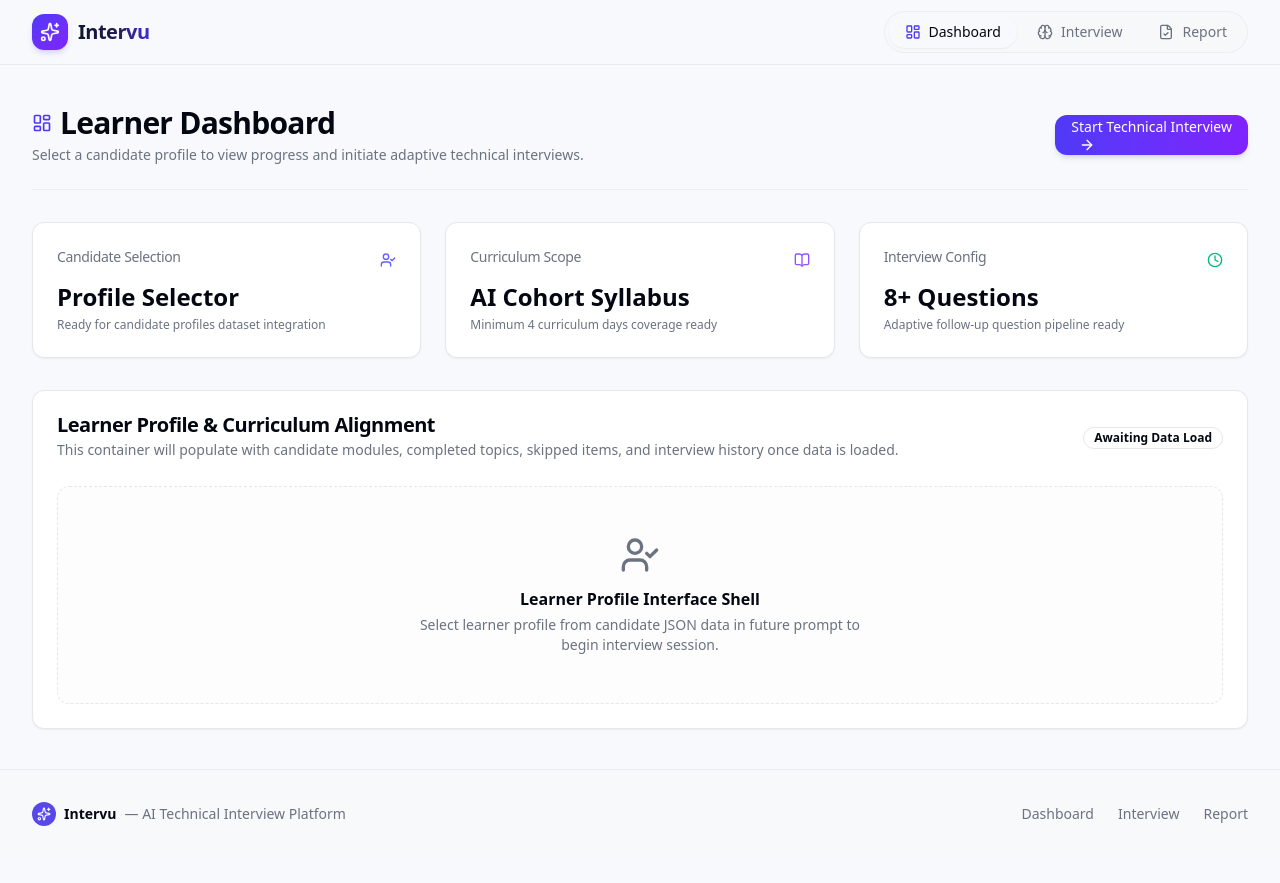
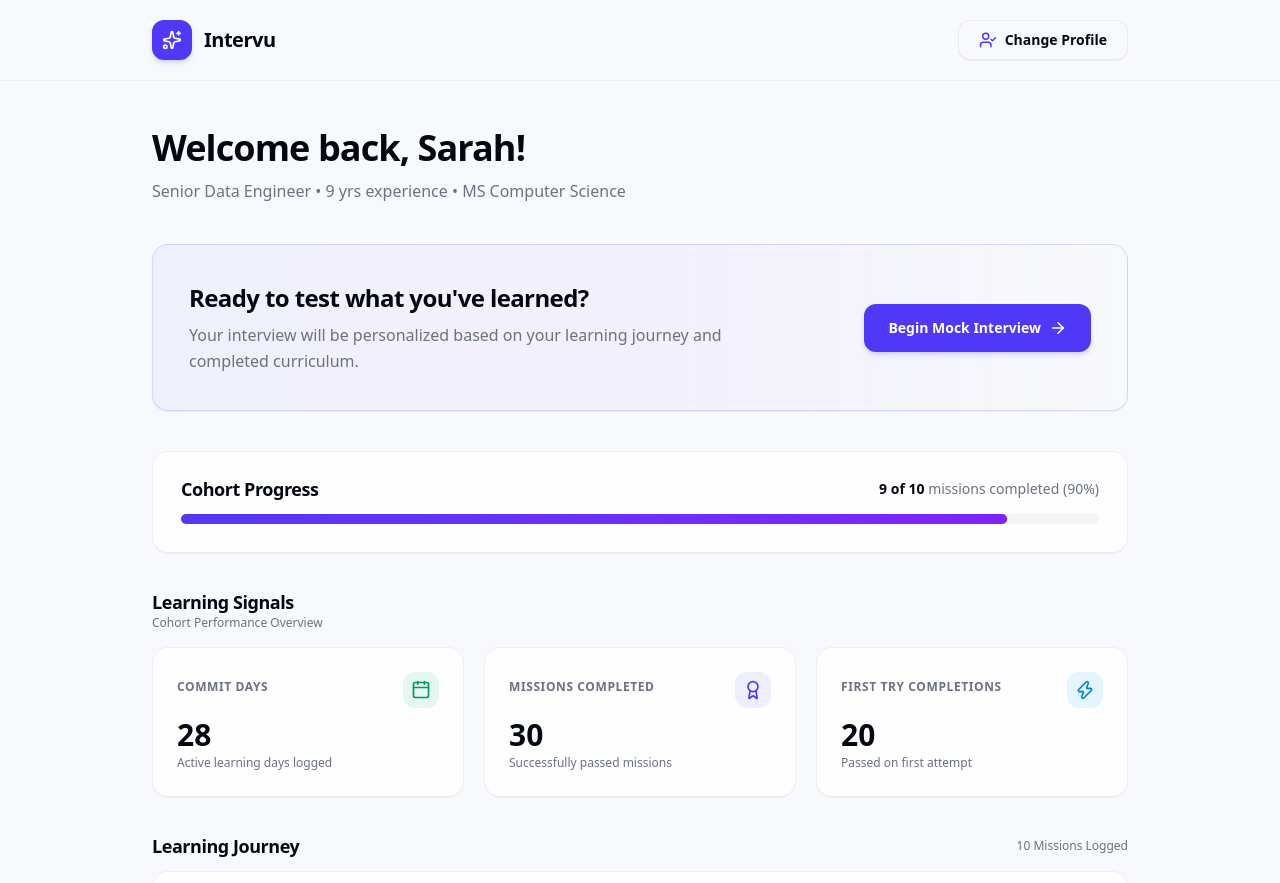
Before and after one commit to twilight457/Intervu, a Next.js app: page /dashboard in a window 1280 px wide. Shown: the top 883 px of the page. Before the commit the page ends 858 px from the top, so only its background shows below. Built offline with nearby package versions, Linux system fonts and the light colour scheme.

Commit message:
Build personalized learner dashboard
Created the personalized dashboard using candidate data, including learner information, cohort progress, learning journey, learning signals.

```diff
--- a/app/dashboard/page.tsx
+++ b/app/dashboard/page.tsx
@@ -1,105 +1,253 @@
+"use client";
+
+import { useEffect, useState } from "react";
 import Link from "next/link";
-import { LayoutDashboard, UserCheck, BookOpen, Clock, ArrowRight } from "lucide-react";
-import { Card, CardHeader, CardTitle, CardDescription, CardContent } from "@/components/ui/card";
+import {
+  ArrowRight,
+  CheckCircle2,
+  AlertCircle,
+  XCircle,
+  Calendar,
+  Award,
+  Zap,
+} from "lucide-react";
+import candidatesDataRaw from "@/data/candidates.json";
+import { CandidateProfile, CandidatesData } from "@/types/profile";
+import { getStoredCandidate } from "@/lib/candidate-store";
 import { Button } from "@/components/ui/button";
+import { Card, CardHeader, CardTitle, CardContent } from "@/components/ui/card";
 import { Badge } from "@/components/ui/badge";
+import { Progress } from "@/components/ui/progress";
+
+const data = candidatesDataRaw as CandidatesData;
+const defaultCandidate = data.candidates[0];
 
 export default function DashboardPage() {
+  const [candidate, setCandidate] = useState<CandidateProfile>(defaultCandidate);
+  const [isLoaded, setIsLoaded] = useState(false);
+
+  useEffect(() => {
+    const stored = getStoredCandidate();
+    if (stored) {
+      setCandidate(stored);
+    }
+    setIsLoaded(true);
+  }, []);
+
+  if (!isLoaded) {
     return (
-    <div className="container mx-auto px-4 sm:px-8 py-10 space-y-8">
-      {/* Header */}
-      <div className="flex flex-col md:flex-row md:items-center justify-between gap-4 border-b border-border/60 pb-6">
-        <div>
-          <div className="flex items-center gap-2 mb-1">
-            <LayoutDashboard className="h-5 w-5 text-indigo-600 dark:text-indigo-400" />
-            <h1 className="text-3xl font-bold tracking-tight">Learner Dashboard</h1>
+      <div className="max-w-5xl mx-auto px-4 sm:px-6 py-16 flex items-center justify-center min-h-[50vh]">
+        <div className="animate-pulse space-y-4 text-center">
+          <div className="h-8 w-44 bg-muted rounded-xl mx-auto" />
+          <div className="h-4 w-60 bg-muted/60 rounded-lg mx-auto" />
         </div>
-          <p className="text-muted-foreground text-sm">
-            Select a candidate profile to view progress and initiate adaptive technical interviews.
+      </div>
+    );
+  }
+
+  const { member, missions, signals } = candidate;
+
+  // Extract candidate first name
+  const firstName = member.name ? member.name.trim().split(" ")[0] : "Learner";
+
+  // Calculate mission progress dynamically
+  const sortedMissions = [...missions].sort((a, b) => a.day - b.day);
+  const completedMissionsCount = missions.filter((m) => m.passed).length;
+  const totalMissionsCount = missions.length;
+  const progressPercentage = Math.round((completedMissionsCount / totalMissionsCount) * 100);
+
+  return (
+    <div className="min-h-screen bg-background py-10 px-4 sm:px-6 space-y-10 max-w-5xl mx-auto">
+      {/* 1. Hero Header Section */}
+      <section className="space-y-2 pt-1">
+        <h1 className="text-3xl sm:text-4xl font-extrabold tracking-tight text-foreground leading-tight">
+          Welcome back, {firstName}!
+        </h1>
+
+        <p className="text-sm sm:text-base text-muted-foreground font-medium leading-relaxed">
+          {member.jobRole} &bull; {member.yearsExperience} yrs experience &bull; {member.education}
+        </p>
+      </section>
+
+      {/* 2. Primary Action Card */}
+      <section>
+        <Card className="rounded-2xl border border-indigo-500/20 bg-gradient-to-r from-indigo-500/5 via-violet-500/5 to-transparent p-7 sm:p-9 shadow-2xs transition-all duration-200 hover:shadow-xs hover:border-indigo-500/30">
+          <div className="flex flex-col md:flex-row md:items-center justify-between gap-6">
+            <div className="space-y-2 max-w-xl">
+              <h2 className="text-xl sm:text-2xl font-bold tracking-tight text-foreground leading-snug">
+                Ready to test what you&apos;ve learned?
+              </h2>
+
+              <p className="text-sm sm:text-base text-muted-foreground leading-relaxed">
+                Your interview will be personalized based on your learning journey and completed curriculum.
               </p>
             </div>
 
-        <Button asChild variant="gradient">
-          <Link href="/interview">
-            Start Technical Interview
-            <ArrowRight className="ml-2 h-4 w-4" />
+            <Button
+              asChild
+              size="lg"
+              className="h-12 px-6 text-sm font-semibold rounded-xl bg-indigo-600 hover:bg-indigo-500 text-white shadow-md shadow-indigo-500/20 shrink-0 self-start md:self-center"
+            >
+              <Link href="/interview" className="inline-flex items-center justify-center gap-2 text-white">
+                <span>Begin Mock Interview</span>
+                <ArrowRight className="h-[18px] w-[18px] shrink-0 text-white" />
               </Link>
             </Button>
           </div>
+        </Card>
+      </section>
 
-      {/* Metrics Shell */}
-      <div className="grid grid-cols-1 sm:grid-cols-3 gap-6">
-        <Card>
-          <CardHeader className="flex flex-row items-center justify-between pb-2">
-            <CardTitle className="text-sm font-medium text-muted-foreground">
-              Candidate Selection
+      {/* 3. Cohort Progress Section */}
+      <section>
+        <Card className="rounded-2xl border border-border/70 bg-card/80 p-6 sm:p-7 shadow-2xs space-y-4">
+          <div className="flex flex-col sm:flex-row sm:items-center justify-between gap-2">
+            <h3 className="text-base sm:text-lg font-bold tracking-tight text-foreground leading-none">
+              Cohort Progress
+            </h3>
+
+            <div className="text-xs sm:text-sm text-muted-foreground font-medium leading-none">
+              <span className="font-bold text-foreground">
+                {completedMissionsCount} of {totalMissionsCount}
+              </span>{" "}
+              missions completed ({progressPercentage}%)
+            </div>
+          </div>
+
+          <Progress
+            value={completedMissionsCount}
+            max={totalMissionsCount}
+            indicatorClassName="bg-gradient-to-r from-indigo-600 to-violet-600"
+            className="h-2.5 rounded-full bg-muted"
+          />
+        </Card>
+      </section>
+
+      {/* 4. Learning Signals Section */}
+      <section className="space-y-4">
+        <div className="space-y-1">
+          <h3 className="text-base sm:text-lg font-bold tracking-tight text-foreground leading-none">
+            Learning Signals
+          </h3>
+          <p className="text-xs text-muted-foreground font-medium">Cohort Performance Overview</p>
+        </div>
+
+        <div className="grid grid-cols-1 sm:grid-cols-3 gap-5">
+          <Card className="rounded-2xl border border-border/70 bg-card/80 p-6 shadow-2xs transition-all duration-200 hover:shadow-xs">
+            <CardHeader className="p-0 pb-3 flex flex-row items-center justify-between">
+              <CardTitle className="text-xs font-semibold text-muted-foreground uppercase tracking-wider leading-none">
+                Commit Days
               </CardTitle>
-            <UserCheck className="h-4 w-4 text-indigo-500" />
+              <div className="h-9 w-9 rounded-xl bg-emerald-500/10 flex items-center justify-center text-emerald-600 dark:text-emerald-400 shrink-0">
+                <Calendar className="h-5 w-5" />
+              </div>
             </CardHeader>
-          <CardContent>
-            <div className="text-2xl font-bold">Profile Selector</div>
-            <p className="text-xs text-muted-foreground mt-1">
-              Ready for candidate profiles dataset integration
-            </p>
+            <CardContent className="p-0 space-y-1">
+              <div className="text-3xl font-extrabold text-foreground leading-none">{signals.commitDays}</div>
+              <p className="text-xs text-muted-foreground leading-normal">Active learning days logged</p>
             </CardContent>
           </Card>
 
-        <Card>
-          <CardHeader className="flex flex-row items-center justify-between pb-2">
-            <CardTitle className="text-sm font-medium text-muted-foreground">
-              Curriculum Scope
+          <Card className="rounded-2xl border border-border/70 bg-card/80 p-6 shadow-2xs transition-all duration-200 hover:shadow-xs">
+            <CardHeader className="p-0 pb-3 flex flex-row items-center justify-between">
+              <CardTitle className="text-xs font-semibold text-muted-foreground uppercase tracking-wider leading-none">
+                Missions Completed
               </CardTitle>
-            <BookOpen className="h-4 w-4 text-violet-500" />
+              <div className="h-9 w-9 rounded-xl bg-indigo-500/10 flex items-center justify-center text-indigo-600 dark:text-indigo-400 shrink-0">
+                <Award className="h-5 w-5" />
+              </div>
             </CardHeader>
-          <CardContent>
-            <div className="text-2xl font-bold">AI Cohort Syllabus</div>
-            <p className="text-xs text-muted-foreground mt-1">
-              Minimum 4 curriculum days coverage ready
-            </p>
+            <CardContent className="p-0 space-y-1">
+              <div className="text-3xl font-extrabold text-foreground leading-none">{signals.missionsCompleted}</div>
+              <p className="text-xs text-muted-foreground leading-normal">Successfully passed missions</p>
             </CardContent>
           </Card>
 
-        <Card>
-          <CardHeader className="flex flex-row items-center justify-between pb-2">
-            <CardTitle className="text-sm font-medium text-muted-foreground">
-              Interview Config
+          <Card className="rounded-2xl border border-border/70 bg-card/80 p-6 shadow-2xs transition-all duration-200 hover:shadow-xs">
+            <CardHeader className="p-0 pb-3 flex flex-row items-center justify-between">
+              <CardTitle className="text-xs font-semibold text-muted-foreground uppercase tracking-wider leading-none">
+                First Try Completions
               </CardTitle>
-            <Clock className="h-4 w-4 text-emerald-500" />
+              <div className="h-9 w-9 rounded-xl bg-sky-500/10 flex items-center justify-center text-sky-600 dark:text-sky-400 shrink-0">
+                <Zap className="h-5 w-5" />
+              </div>
             </CardHeader>
-          <CardContent>
-            <div className="text-2xl font-bold">8+ Questions</div>
-            <p className="text-xs text-muted-foreground mt-1">
-              Adaptive follow-up question pipeline ready
-            </p>
+            <CardContent className="p-0 space-y-1">
+              <div className="text-3xl font-extrabold text-foreground leading-none">{signals.missionsFirstTry}</div>
+              <p className="text-xs text-muted-foreground leading-normal">Passed on first attempt</p>
             </CardContent>
           </Card>
         </div>
+      </section>
 
-      {/* Learner Profile & Module Progress Container Shell */}
-      <Card>
-        <CardHeader>
+      {/* 5. Learning Journey Section */}
+      <section className="space-y-4 pb-12">
         <div className="flex items-center justify-between">
-            <div>
-              <CardTitle>Learner Profile & Curriculum Alignment</CardTitle>
-              <CardDescription className="mt-1">
-                This container will populate with candidate modules, completed topics, skipped items, and interview history once data is loaded.
-              </CardDescription>
+          <h3 className="text-base sm:text-lg font-bold tracking-tight text-foreground leading-none">
+            Learning Journey
+          </h3>
+          <span className="text-xs text-muted-foreground font-medium leading-none">
+            {sortedMissions.length} Missions Logged
+          </span>
         </div>
-            <Badge variant="outline">Awaiting Data Load</Badge>
+
+        <Card className="rounded-2xl border border-border/70 bg-card/80 shadow-2xs overflow-hidden">
+          <div className="divide-y divide-border/60">
+            {sortedMissions.map((mission) => {
+              const isPassed = mission.passed === true;
+              const isSkipped = mission.skipped === true;
+              const isFailed = mission.passed === false && !isSkipped;
+
+              return (
+                <div
+                  key={`${mission.day}-${mission.title}`}
+                  className="px-6 py-4 flex flex-col sm:flex-row sm:items-center justify-between gap-4 transition-colors hover:bg-muted/40"
+                >
+                  <div className="inline-flex items-center gap-4">
+                    {/* Perfectly centered day square */}
+                    <div className="h-10 min-w-[4rem] px-3 rounded-xl bg-muted/80 inline-flex items-center justify-center text-xs font-bold text-foreground leading-none text-center select-none shrink-0">
+                      Day {mission.day}
                     </div>
-        </CardHeader>
-        <CardContent>
-          <div className="border border-dashed border-border rounded-xl p-12 text-center bg-muted/20">
-            <UserCheck className="h-10 w-10 mx-auto text-muted-foreground mb-3" />
-            <h3 className="text-base font-semibold text-foreground">
-              Learner Profile Interface Shell
-            </h3>
-            <p className="text-sm text-muted-foreground max-w-md mx-auto mt-1">
-              Select learner profile from candidate JSON data in future prompt to begin interview session.
+
+                    <div className="space-y-1">
+                      <h4 className="font-semibold text-sm sm:text-base text-foreground leading-tight">
+                        {mission.title}
+                      </h4>
+                      {mission.attempts !== undefined && mission.attempts > 0 && (
+                        <p className="text-xs text-muted-foreground leading-none">
+                          {mission.attempts} {mission.attempts === 1 ? "attempt" : "attempts"}
                         </p>
+                      )}
                     </div>
-        </CardContent>
+                  </div>
+
+                  <div className="inline-flex items-center gap-2 self-start sm:self-center shrink-0">
+                    {isPassed && (
+                      <Badge variant="outline" className="h-8 px-3.5 text-xs font-semibold rounded-full border-emerald-500/30 text-emerald-600 dark:text-emerald-400 bg-emerald-500/10 inline-flex items-center justify-center gap-1.5 leading-none whitespace-nowrap">
+                        <CheckCircle2 className="h-4 w-4 text-emerald-500 shrink-0" />
+                        <span className="leading-none">Passed</span>
+                      </Badge>
+                    )}
+
+                    {isSkipped && (
+                      <Badge variant="outline" className="h-8 px-3.5 text-xs font-semibold rounded-full border-amber-500/30 text-amber-600 dark:text-amber-400 bg-amber-500/10 inline-flex items-center justify-center gap-1.5 leading-none whitespace-nowrap">
+                        <AlertCircle className="h-4 w-4 text-amber-500 shrink-0" />
+                        <span className="leading-none">Skipped</span>
+                      </Badge>
+                    )}
+
+                    {isFailed && (
+                      <Badge variant="destructive" className="h-8 px-3.5 text-xs font-semibold rounded-full inline-flex items-center justify-center gap-1.5 leading-none whitespace-nowrap">
+                        <XCircle className="h-4 w-4 shrink-0" />
+                        <span className="leading-none">Failed</span>
+                      </Badge>
+                    )}
+                  </div>
+                </div>
+              );
+            })}
+          </div>
         </Card>
+      </section>
     </div>
   );
 }
--- a/components/layout/footer.tsx
+++ b/components/layout/footer.tsx
@@ -1,6 +1,5 @@
 "use client";
 
-import Link from "next/link";
 import { usePathname } from "next/navigation";
 import { Sparkles } from "lucide-react";
 
@@ -11,26 +10,14 @@ export function Footer() {
   if (pathname === "/") return null;
 
   return (
-    <footer className="w-full border-t border-border/60 bg-background/50 py-8 text-sm text-muted-foreground">
-      <div className="container mx-auto flex flex-col sm:flex-row items-center justify-between gap-4 px-4 sm:px-8">
-        <div className="flex items-center gap-2">
-          <div className="flex h-6 w-6 items-center justify-center rounded-lg bg-primary text-primary-foreground">
-            <Sparkles className="h-3.5 w-3.5" />
+    <footer className="w-full border-t border-border/60 bg-background/50 py-6 text-xs text-muted-foreground">
+      <div className="max-w-5xl mx-auto flex items-center justify-between px-4 sm:px-6">
+        <div className="inline-flex items-center gap-2.5 leading-none">
+          <div className="flex h-5 w-5 items-center justify-center rounded-md bg-indigo-600 text-white shrink-0">
+            <Sparkles className="h-3 w-3" />
           </div>
-          <span className="font-semibold text-foreground">Intervu</span>
-          <span>&mdash; AI Technical Interview Platform</span>
-        </div>
-
-        <div className="flex items-center gap-6">
-          <Link href="/dashboard" className="hover:text-foreground transition-colors">
-            Dashboard
-          </Link>
-          <Link href="/interview" className="hover:text-foreground transition-colors">
-            Interview
-          </Link>
-          <Link href="/report" className="hover:text-foreground transition-colors">
-            Report
-          </Link>
+          <span className="font-semibold text-foreground leading-none">Intervu</span>
+          <span className="leading-none">&mdash; AI Technical Interview Platform</span>
         </div>
       </div>
     </footer>
--- a/components/layout/navbar.tsx
+++ b/components/layout/navbar.tsx
@@ -2,8 +2,8 @@
 
 import Link from "next/link";
 import { usePathname } from "next/navigation";
-import { Sparkles, LayoutDashboard, Brain, FileCheck, Layers } from "lucide-react";
-import { cn } from "@/lib/utils";
+import { Sparkles, UserCheck } from "lucide-react";
+import { Button } from "@/components/ui/button";
 
 export function Navbar() {
   const pathname = usePathname();
@@ -11,47 +11,30 @@ export function Navbar() {
   // Do not render Navbar on the landing profile selection screen (/)
   if (pathname === "/") return null;
 
-  const navItems = [
-    { href: "/dashboard", label: "Dashboard", icon: LayoutDashboard },
-    { href: "/interview", label: "Interview", icon: Brain },
-    { href: "/report", label: "Report", icon: FileCheck },
-  ];
-
   return (
-    <header className="sticky top-0 z-40 w-full border-b border-border/80 bg-background/80 backdrop-blur-md transition-all">
-      <div className="container mx-auto flex h-16 items-center justify-between px-4 sm:px-8">
+    <header className="sticky top-0 z-40 w-full border-b border-border/60 bg-background/85 backdrop-blur-md transition-all">
+      <div className="max-w-5xl mx-auto flex h-20 items-center justify-between px-4 sm:px-6">
         {/* Brand Logo */}
-        <Link href="/dashboard" className="flex items-center gap-2.5 group">
-          <div className="flex h-9 w-9 items-center justify-center rounded-xl bg-gradient-to-br from-indigo-600 to-violet-600 text-white shadow-md shadow-indigo-500/20 group-hover:scale-105 transition-transform duration-200">
+        <Link href="/dashboard" className="inline-flex items-center justify-center gap-3 group">
+          <div className="flex h-10 w-10 items-center justify-center rounded-xl bg-indigo-600 text-white shadow-md shadow-indigo-500/20 group-hover:scale-105 transition-transform duration-200 shrink-0">
             <Sparkles className="h-5 w-5" />
           </div>
-          <span className="text-xl font-bold tracking-tight bg-gradient-to-r from-slate-900 via-indigo-950 to-indigo-700 dark:from-white dark:to-indigo-300 bg-clip-text text-transparent">
+          <span className="text-xl font-bold tracking-tight text-foreground">
             Intervu
           </span>
         </Link>
 
-        {/* Navigation Links */}
-        <nav className="flex items-center gap-1 rounded-full border border-border/60 bg-muted/40 p-1">
-          {navItems.map((item) => {
-            const Icon = item.icon;
-            const isActive = pathname === item.href;
-            return (
-              <Link
-                key={item.href}
-                href={item.href}
-                className={cn(
-                  "flex items-center gap-2 rounded-full px-4 py-1.5 text-sm font-medium transition-all duration-150",
-                  isActive
-                    ? "bg-background text-foreground shadow-xs"
-                    : "text-muted-foreground hover:text-foreground hover:bg-background/50"
-                )}
-              >
-                <Icon className={cn("h-4 w-4", isActive ? "text-indigo-600 dark:text-indigo-400" : "")} />
-                <span>{item.label}</span>
-              </Link>
-            );
-          })}
-        </nav>
+        {/* Change Profile Button */}
+        <Button
+          asChild
+          variant="outline"
+          className="h-10 px-5 text-sm font-semibold rounded-xl border-border/80 hover:bg-accent inline-flex items-center justify-center gap-2 whitespace-nowrap"
+        >
+          <Link href="/" className="inline-flex items-center justify-center gap-2">
+            <UserCheck className="h-[18px] w-[18px] text-indigo-600 dark:text-indigo-400 shrink-0" />
+            <span>Change Profile</span>
+          </Link>
+        </Button>
       </div>
     </header>
   );
--- a/components/ui/button.tsx
+++ b/components/ui/button.tsx
@@ -3,32 +3,32 @@ import { cva, type VariantProps } from "class-variance-authority";
 import { cn } from "@/lib/utils";
 
 const buttonVariants = cva(
-  "inline-flex items-center justify-center whitespace-nowrap rounded-lg text-sm font-medium transition-all duration-200 focus-visible:outline-none focus-visible:ring-2 focus-visible:ring-ring focus-visible:ring-offset-2 disabled:pointer-events-none disabled:opacity-50 active:scale-[0.98]",
+  "inline-flex items-center justify-center gap-2 whitespace-nowrap rounded-xl text-sm font-semibold leading-none transition-all duration-200 focus-visible:outline-none focus-visible:ring-2 focus-visible:ring-ring focus-visible:ring-offset-2 disabled:pointer-events-none disabled:opacity-50 active:scale-[0.98] select-none",
   {
     variants: {
       variant: {
         default:
-          "bg-primary text-primary-foreground shadow-md hover:bg-primary/90 hover:shadow-indigo-500/25 hover:shadow-lg",
+          "bg-primary text-primary-foreground shadow-xs hover:bg-primary/90 hover:shadow-indigo-500/20 hover:shadow-md",
         destructive:
-          "bg-destructive text-destructive-foreground shadow-sm hover:bg-destructive/90",
+          "bg-destructive text-destructive-foreground shadow-xs hover:bg-destructive/90",
         outline:
-          "border border-input bg-background shadow-xs hover:bg-accent hover:text-accent-foreground border-slate-200 dark:border-slate-800",
+          "border border-border bg-background shadow-2xs hover:bg-accent hover:text-accent-foreground border-slate-200 dark:border-slate-800",
         secondary:
-          "bg-secondary text-secondary-foreground shadow-xs hover:bg-secondary/80",
+          "bg-secondary text-secondary-foreground shadow-2xs hover:bg-secondary/80",
         ghost:
           "hover:bg-accent hover:text-accent-foreground",
         link:
           "text-primary underline-offset-4 hover:underline",
         gradient:
-          "bg-gradient-to-r from-indigo-600 to-violet-600 text-white shadow-md hover:from-indigo-500 hover:to-violet-500 hover:shadow-indigo-500/25 hover:shadow-lg",
+          "bg-indigo-600 hover:bg-indigo-500 text-white shadow-md shadow-indigo-500/20 hover:shadow-indigo-500/30",
         success:
-          "bg-success text-success-foreground shadow-sm hover:bg-success/90",
+          "bg-success text-success-foreground shadow-xs hover:bg-success/90",
       },
       size: {
-        default: "h-10 px-4 py-2",
-        sm: "h-8 rounded-md px-3 text-xs",
-        lg: "h-12 rounded-xl px-6 text-base font-semibold",
-        icon: "h-10 w-10",
+        default: "h-11 px-5 py-2.5 text-sm",
+        sm: "h-9 px-4 py-2 text-xs",
+        lg: "h-12 px-6 py-3 text-sm font-semibold",
+        icon: "h-11 w-11",
       },
     },
     defaultVariants: {
```
Lines whose indentation alone changed are shown as unchanged.
